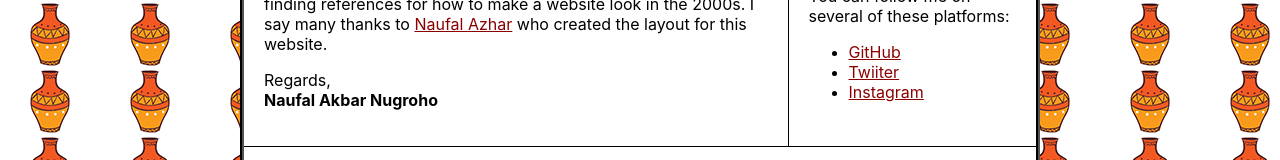
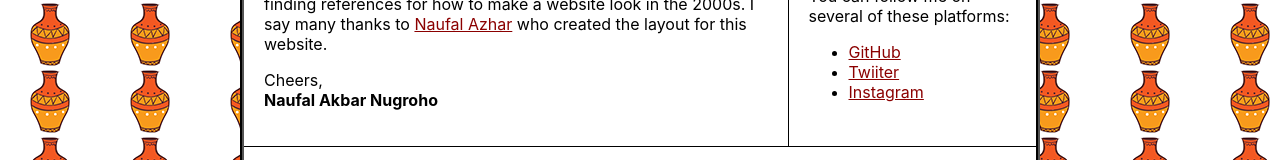
Before and after one commit to nuflakbrr/00s-website, a Next.js app: page / in a window 1280 px wide. Shown: the part 602-762 px from the top of the page. Built offline with nearby package versions, Linux system fonts and the light colour scheme.

Commit message:
Update index.tsx

```diff
--- a/src/pages/index.tsx
+++ b/src/pages/index.tsx
@@ -28,7 +28,7 @@ const Home: NextPage = () => {
 
         <p>I thank you very much for taking the time to visit this website. A little story that when I created this website I had a lot of trouble finding references for how to make a website look in the 2000s. I say many thanks to <a href="https://github.com/nauvalazhar" target={"_blank"} rel="noreferrer" className="link">Naufal Azhar</a> who created the layout for this website.</p>
 
-        <p>Regards,<br /><b>Naufal Akbar Nugroho</b></p>
+        <p>Cheers,<br /><b>Naufal Akbar Nugroho</b></p>
       </Main>
     </>
   );
```
